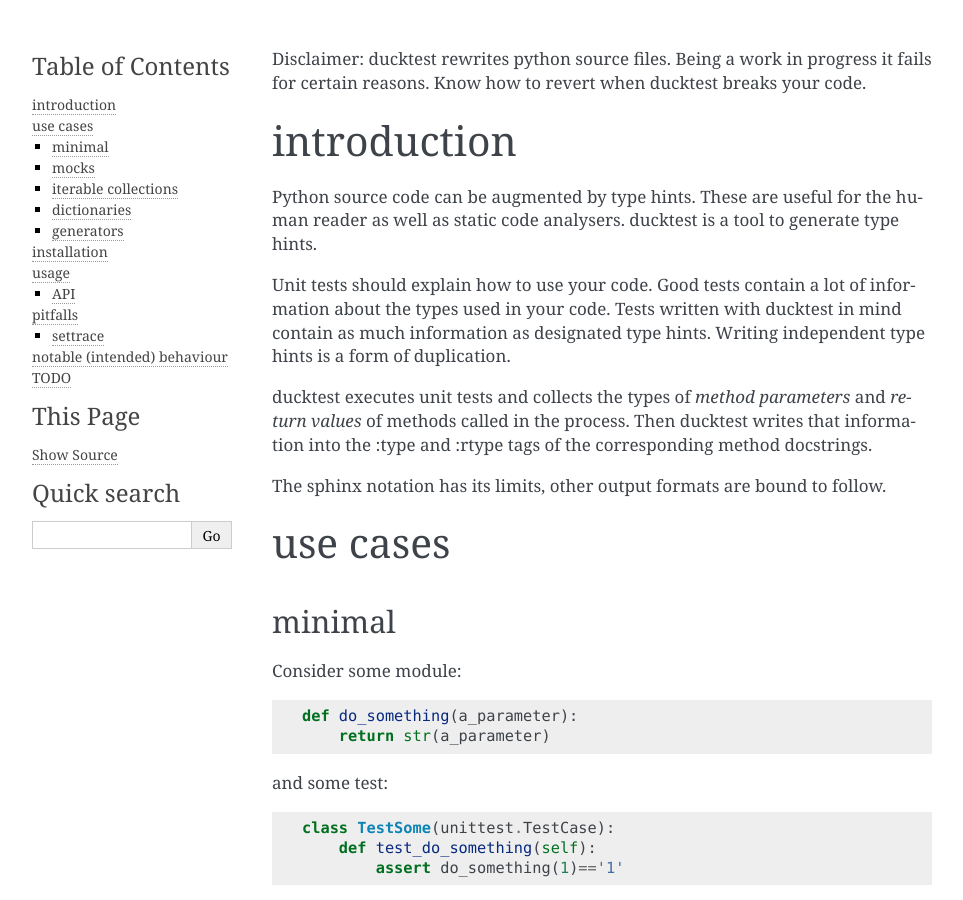
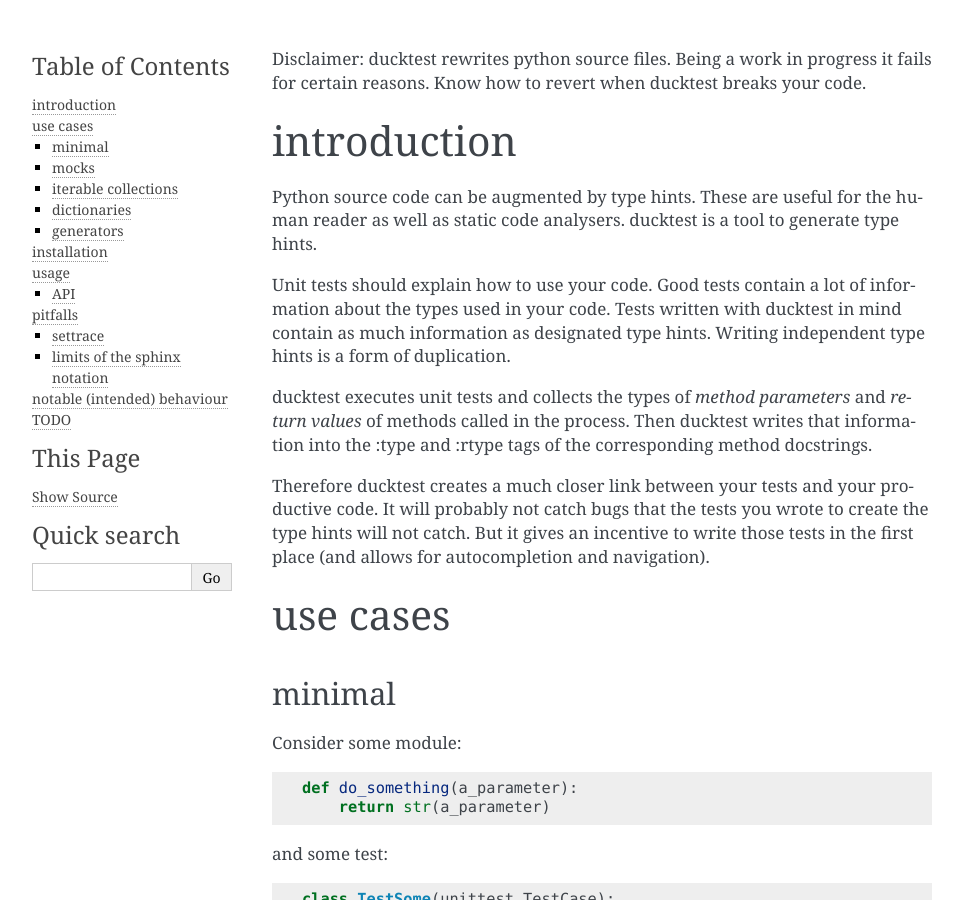
Before and after one commit to markuswissinger/ducktestpy, a Sphinx documentation site: the page built from doc/doc.rst, in a window 1280 px wide and 900 px high. Shown: the whole window, without its empty margins (148-1111 px from the left). Built offline with Sphinx 7.4.7, drawn with Linux system fonts in a browser that asks for light colours; some of the changed text lies outside the part shown.

Commit message:
update doc

```diff
--- a/doc/doc.rst
+++ b/doc/doc.rst
@@ -18,8 +18,9 @@
 methods called in the process. Then ducktest writes that information into the :type and :rtype tags of the
 corresponding method docstrings.
 
-The sphinx notation has its limits, other output formats are bound to follow.
-
+Therefore ducktest creates a much closer link between your tests and your productive code. It will probably not catch
+bugs that the tests you wrote to create the type hints will not catch. But it gives an incentive to write those tests
+in the first place (and allows for autocompletion and navigation).
 
 use cases
 =========
@@ -79,6 +80,9 @@
     def do_something(a_parameter):
         """:type a_parameter: some.full.reference.SomeClass"""
         pass
+
+
+Mocks are also the perfect opportunity to create type hints for abstract base classes.
 
 
 iterable collections
@@ -198,6 +202,16 @@
 call *sys.settrace* or do multi-threading.
 
 
+limits of the sphinx notation
+-----------------------------
+
+-   classes as parameters can not be expressed
+-   functions and methods as parameters can not be described well
+-   Pycharm parses only tags that are on a single line, and therefore too long when multiple types are involved
+
+
+
+
 notable (intended) behaviour
 ============================
 
@@ -224,4 +238,4 @@
     - exclude subfolders from type writing
     - exclude subfolders from test execution
 - write not only docstrings but python stubs as well
-- Try PEP 484 Notation
+- try PEP 484 notation
```
Also changed, not shown: other parts of doc/doc.rst (+1 -1 lines).
